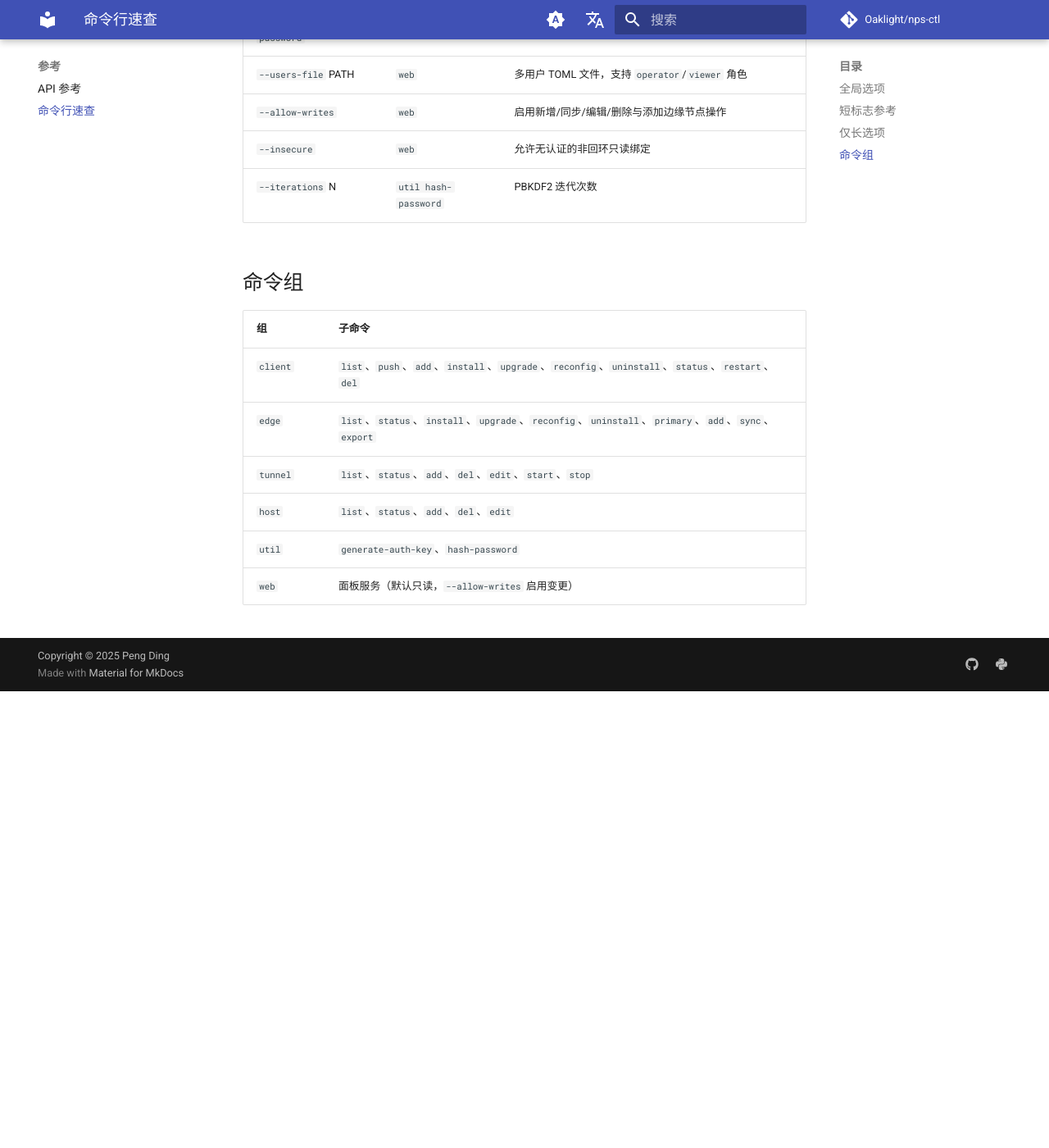
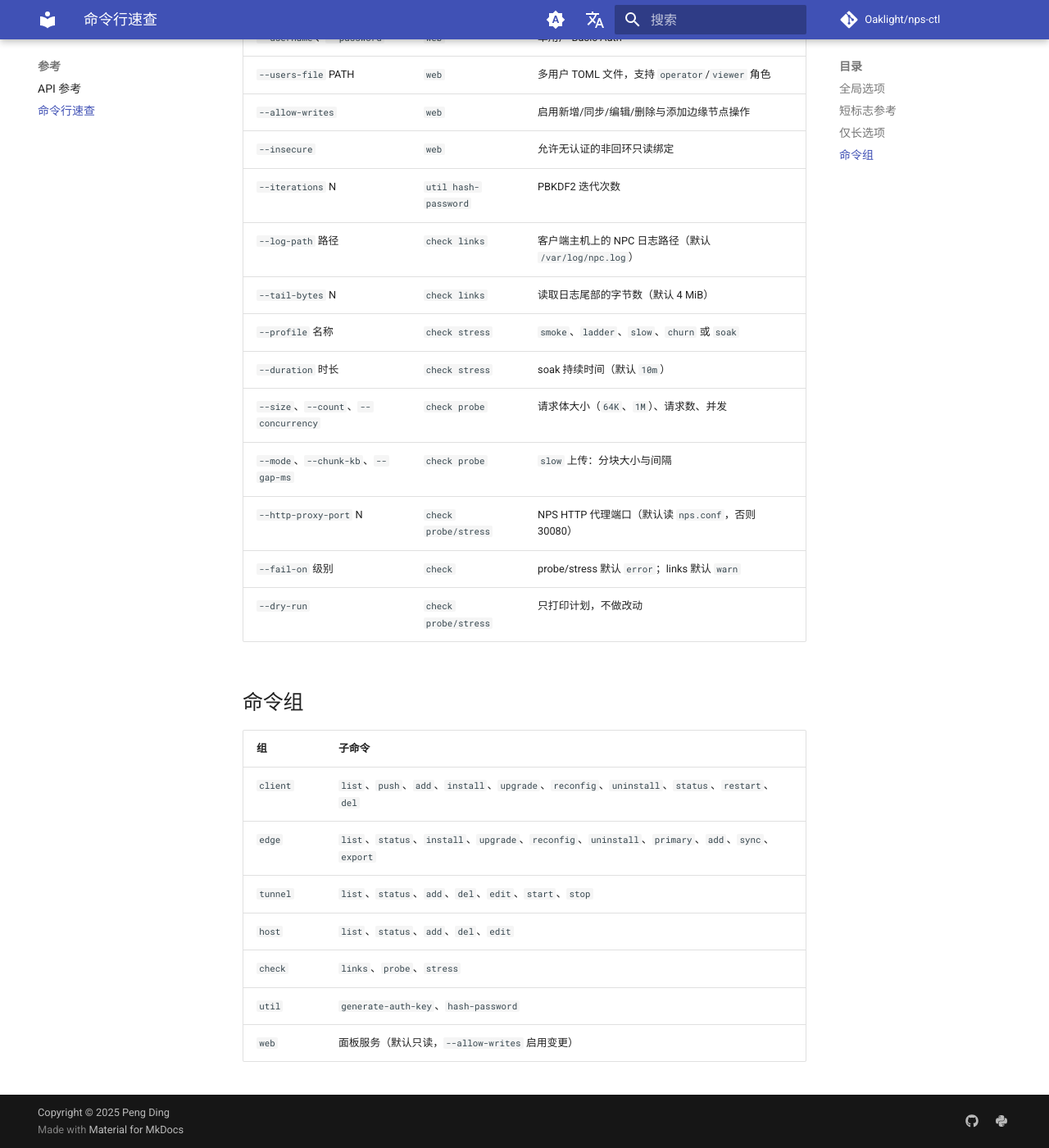
Before and after one commit to Oaklight/nps-ctl, an MkDocs documentation site: the page built from docs/reference/cli-flags.md, in a window 1280 px wide and 1400 px high, scrolled down 2796 px. Shown: the whole window at 82% size. Built offline with MkDocs 1.6.1 and Material for MkDocs 9.7.7, drawn with Linux system fonts in a browser that asks for light colours; comment, search, counter and statistics services are not loaded; before the commit the page ends 3639 px from its top, so only the background shows below that.

Commit message:
docs: 记录 check 命令组

```diff
--- a/docs/reference/cli-flags.md
+++ b/docs/reference/cli-flags.md
@@ -64,7 +64,16 @@ nps-ctl [全局选项] <命令> <子命令> [选项]
 | `--users-file` PATH | `web` | 多用户 TOML 文件，支持 `operator`/`viewer` 角色 |
 | `--allow-writes` | `web` | 启用新增/同步/编辑/删除与添加边缘节点操作 |
 | `--insecure` | `web` | 允许无认证的非回环只读绑定 |
-| `--iterations` N | `util hash-password` | PBKDF2 迭代次数 |
+| `--iterations` N | `util hash-password` | PBKDF2 迭代次数 || `--since` 时长 | `check links` | 检查窗口，如 `90m`、`6h`、`2d`（默认 `6h`） |
+| `--log-path` 路径 | `check links` | 客户端主机上的 NPC 日志路径（默认 `/var/log/npc.log`） |
+| `--tail-bytes` N | `check links` | 读取日志尾部的字节数（默认 4 MiB） |
+| `--profile` 名称 | `check stress` | `smoke`、`ladder`、`slow`、`churn` 或 `soak` |
+| `--duration` 时长 | `check stress` | soak 持续时间（默认 `10m`） |
+| `--size`、`--count`、`--concurrency` | `check probe` | 请求体大小（`64K`、`1M`）、请求数、并发 |
+| `--mode`、`--chunk-kb`、`--gap-ms` | `check probe` | `slow` 上传：分块大小与间隔 |
+| `--http-proxy-port` N | `check probe/stress` | NPS HTTP 代理端口（默认读 `nps.conf`，否则 30080） |
+| `--fail-on` 级别 | `check` | probe/stress 默认 `error`；links 默认 `warn` |
+| `--dry-run` | `check probe/stress` | 只打印计划，不做改动 |
 
 ## 命令组
 
@@ -74,5 +83,6 @@ nps-ctl [全局选项] <命令> <子命令> [选项]
 | `edge` | `list`、`status`、`install`、`upgrade`、`reconfig`、`uninstall`、`primary`、`add`、`sync`、`export` |
 | `tunnel` | `list`、`status`、`add`、`del`、`edit`、`start`、`stop` |
 | `host` | `list`、`status`、`add`、`del`、`edit` |
+| `check` | `links`、`probe`、`stress` |
 | `util` | `generate-auth-key`、`hash-password` |
 | `web` | 面板服务（默认只读，`--allow-writes` 启用变更） |
--- a/mkdocs.yml
+++ b/mkdocs.yml
@@ -81,6 +81,7 @@ nav:
       - 命令行参考: guides/cli.md
       - Web 管理面板: guides/web.md
       - Python 库: guides/library.md
+      - 隧道健康检查: guides/checks.md
   - 参考:
       - API 参考: reference/api.md
       - 命令行速查: reference/cli-flags.md
```
Also changed, not shown: docs/changelog.md (+10 -0 lines), docs/guides/checks.md (added, +124 -0 lines).
